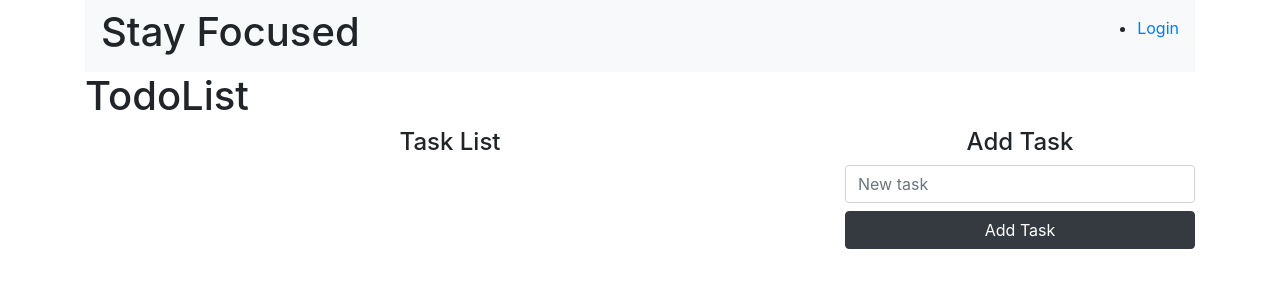
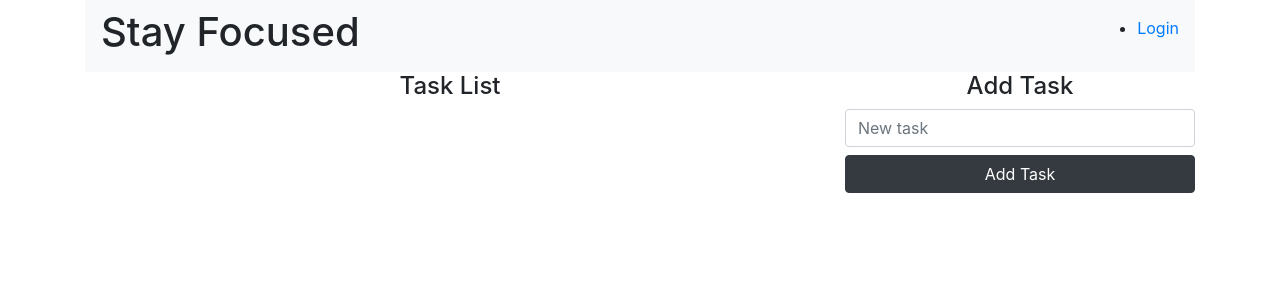
Before and after one commit to rallao/ga-project3-frontend, a React (Create React App) app: page /todolist in a window 1280 px wide. Shown: the top 300 px of the page. Built offline with nearby package versions, Linux system fonts and the light colour scheme.

Commit message:
simple home, login & todolist pages

```diff
--- a/src/components/Task.js
+++ b/src/components/Task.js
@@ -9,7 +9,7 @@ const Task = () => {
   const [editMode, setEditMode] = useState(false);
   const [id, setId] = useState('')
 
-  const API_URL = 'http://localhost:3001/api/tasks'
+  // const API_URL = 'http://localhost:3001/api/tasks'
 
   // addTask function.
   const addTask = (e) => {
--- a/src/pages/Home.js
+++ b/src/pages/Home.js
@@ -0,0 +1,9 @@
+const Home = (props) => {
+    return (
+        <div>
+            <h1>Home</h1>
+        </div>
+    )
+}
+
+export default Home;
--- a/src/pages/Login.js
+++ b/src/pages/Login.js
@@ -0,0 +1,12 @@
+import { signIn } from "../services/firebase";
+
+const Login = (props) => {
+    return (
+        <div>
+            <h1>Login</h1>
+            <button onClick={signIn}>Sign In</button>
+        </div>
+    )
+}
+
+export default Login;
--- a/src/pages/Todolist.js
+++ b/src/pages/Todolist.js
@@ -1,8 +1,11 @@
+import Task from "../components/Task";
+import Header from "../components/Header";
+
 const Todolist = (props) => {
     return (
-        <main>
-            <h1>TodoList</h1>
-        </main>
+        <div>
+            {/* <Task /> */}
+        </div>
     );
 };
 
```
Also changed, not shown: src/components/Footer.js (added).
